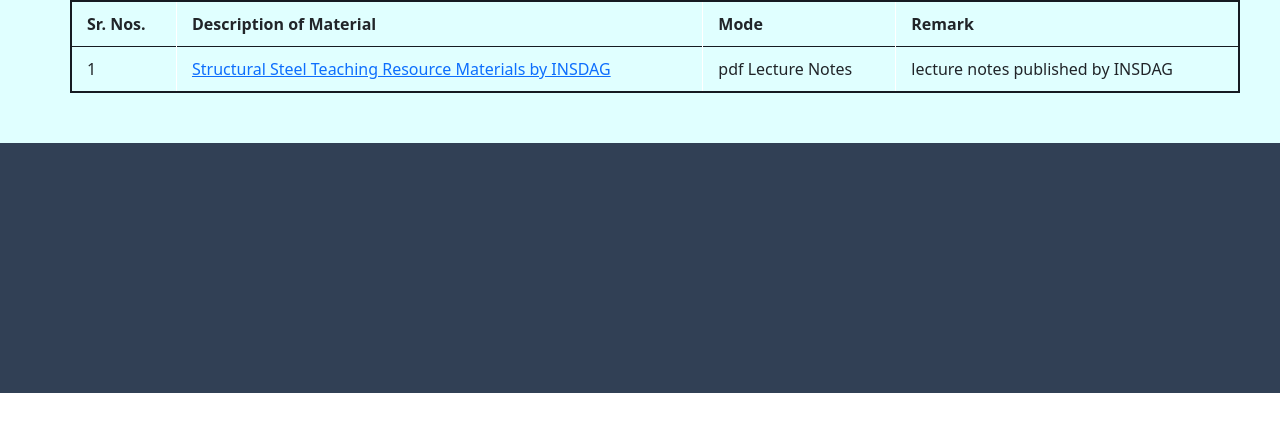
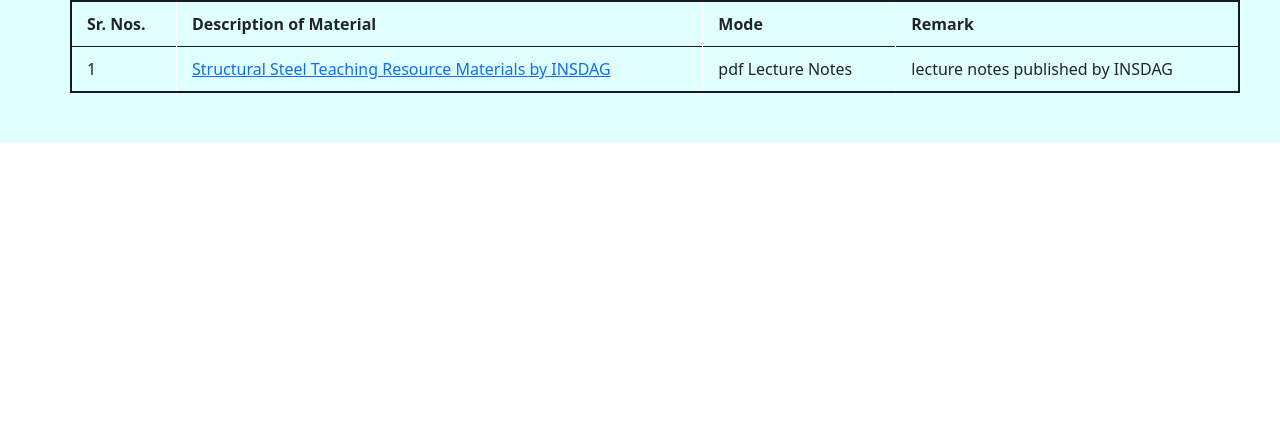
Before and after one commit to abilassg/Resources, a plain HTML site: page index.html in a window 1280 px wide. Shown: the part 187-618 px from the top of the page. Drawn offline with nearby package versions, Linux system fonts and the light colour scheme.

Commit message:
Add files via upload

```diff
--- a/index.html
+++ b/index.html
@@ -92,97 +92,6 @@
 
 
 
-    <!-- Contact me------------------------------------------------------------------- -->
-
-
-
-<section id="" class="Contact me">
-<footer>
-
-<div style="min-height: 250px;background-color:var(--color-1); width:100%">
-  <!--
-	<div class="primary_container">
-
-	   	<div>
-
-
-
-
-    <div style="flex: 20%;">
-      <div>
-      <p style="font-family:Montserrat; color:#fff; font-weight:700; margin-top: 50px;">
-      Connect me on
-      </p>
-              <a href="https://in.linkedin.com/in/abhilash-ghumadwar-249a0a9b" target="_blank" rel="noopener noreferrer ">
-                  <i class="fa fa-linkedin-square fa-5x" aria-hidden="true"></i> </a>
-                </div>
-              </div>
-
-
-     <div style="flex: 20%;">
-     <a href="mailto:abilas124@gmail.com">
-     <i class="fa fa-envelope-square fa-5x"> </i>
-    </a>
-  </div>
-
-
-<div style="flex: 20%;">
-<a href="https://maps.app.goo.gl/GMnyA9vKnYcWE1B29">
-<i class="fa fa-location-arrow fa-5x"> </i>
-</a>
-</div>
-
-
--->
-
-
-<!--
-
-      <a href="https://www.youtube.com/channel/ " target="_blank" rel="noopener noreferrer ">
-                  <i class="fa fa-youtube-square fa-5x" aria-hidden="true"></i> </a>
-
-              <a href="https://www.facebook.com/ " target="_blank" rel="noopener noreferrer ">
-                  <i class="fa fa-facebook-square fa-5x" aria-hidden="true"></i> </a>
-
-              <a href="https://www.twitter.com/ " target="_blank" rel="noopener noreferrer ">
-                  <i class="fa fa-twitter-square fa-5x" aria-hidden="true"></i> </a>
-
-  <div style="flex: 20%;">
-   <a href="https://www.youtube.com/channel/ " target="_blank" rel="noopener noreferrer ">
-                  <i class="fa fa-youtube-square fa-5x" aria-hidden="true"></i> </a>
-</div>
-
-  <div style="flex: 20%;">
-   <a href="https://www.instagram.com/ " target="_blank" rel="noopener noreferrer ">
-                  <i class="fa-brands fa-instagram-square fa-5x" aria-hidden="true"></i> </a>
-</div>
-  <div style="flex: 20%;">
-              <a href="https://www.facebook.com/ " target="_blank" rel="noopener noreferrer ">
-                  <i class="fa fa-facebook-square fa-5x" aria-hidden="true"></i> </a>
-</div>
-
-  <div style="flex: 20%;">
-              <a href="https://www.twitter.com/ " target="_blank" rel="noopener noreferrer ">
-                  <i class="fa fa-twitter-square fa-5x" aria-hidden="true"></i> </a>
-</div>
--->
-
-
-
-
-<!--
-
-
-        </div>
-
-
-          -->
-</div>
-
-
-</footer>
-	</section>
-
 
 <!--
 <a href="#" class="back-to-top d-flex align-items-center justify-content-center">  <i class="fa-solid fa-arrow-up"></i>
```
